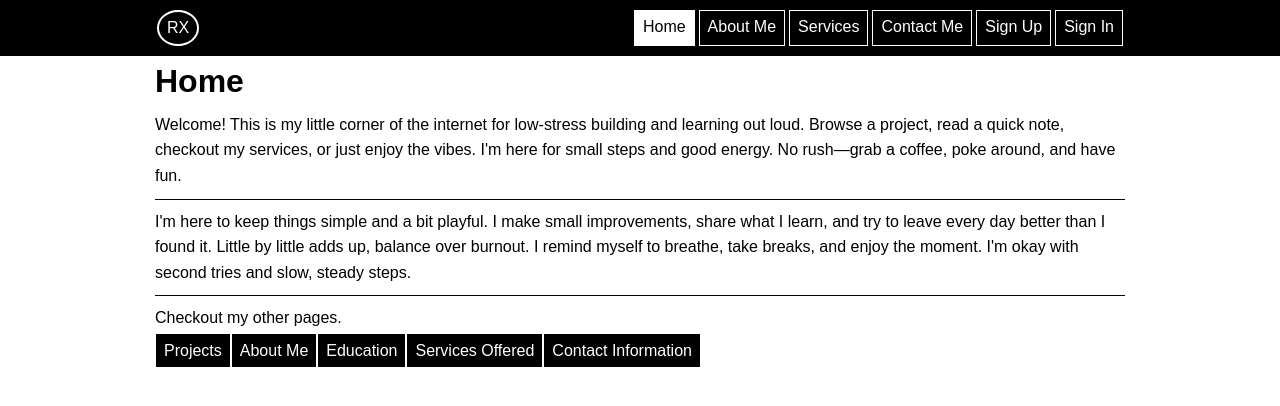
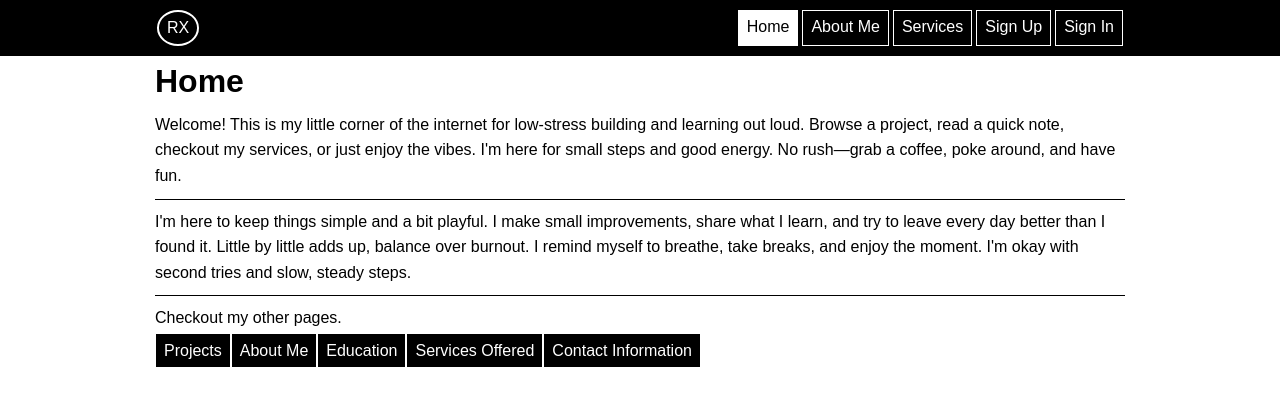
Before and after one commit to ricxi/MyPortfolio, a React (Vite) app in the folder client/: page / in a window 1280 px wide. Shown: the top 406 px of the page. Built offline with nearby package versions, Linux system fonts and the light colour scheme; a web font is replaced by a local one.

Commit message:
contact information

```diff
--- a/client/src/components/Nav.jsx
+++ b/client/src/components/Nav.jsx
@@ -33,12 +33,12 @@ const Nav = () => {
               <NavLink to='qualifications' className={addNavLinkClass} end>
                 Qualifications
               </NavLink>
+              <NavLink to='contact' className={addNavLinkClass} end>
+                Contact Info
+              </NavLink>
             </>
           )}
 
-          <NavLink to='contact' className={addNavLinkClass} end>
-            {isSignedIn ? 'Contact' : 'Contact Me'}
-          </NavLink>
           {isSignedIn ? (
             <button className='nav-button' onClick={handleSignOut}>
               Sign Out
```
